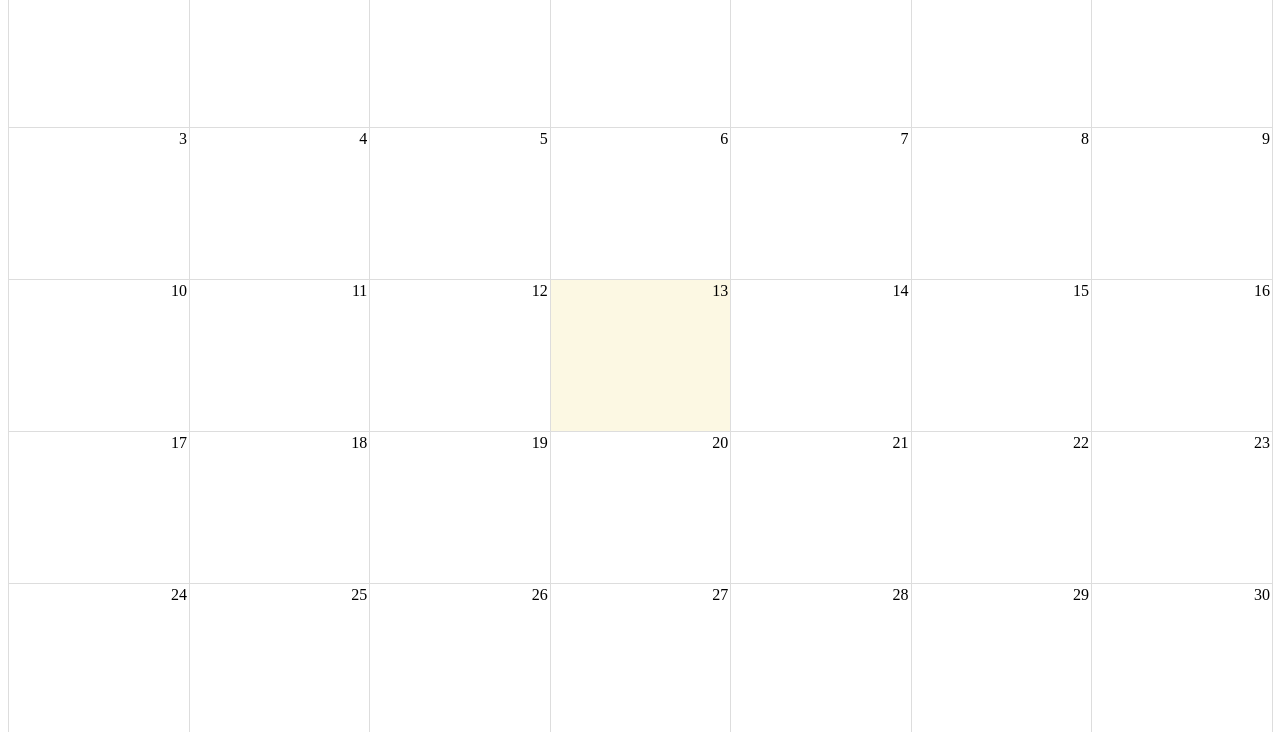
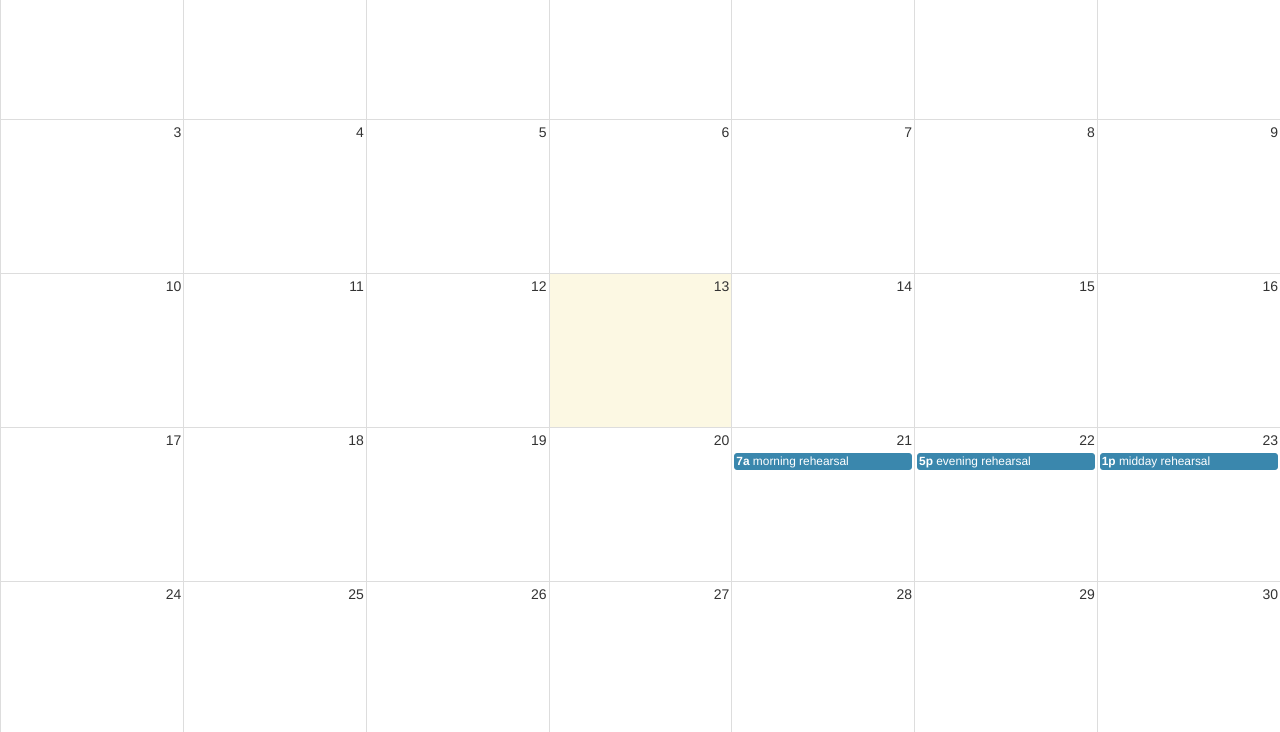
Before and after one commit to avifoxi/iBeamFrontEndSandbox, a website: page public/index.html in a window 1280 px wide. Shown: the part 174-906 px from the top of the page. Drawn offline with nearby package versions, Linux system fonts and the light colour scheme.

Commit message:
adding hard coded placeholders for UI

```diff
--- a/public/app.js
+++ b/public/app.js
@@ -0,0 +1,25 @@
+function User(name){
+	var self = this;
+	self.name = name;
+	self.schedulableBlocks = 4;
+}
+
+var eventsMay = [
+	{
+      title: 'morning rehearsal',
+      start: '2015-05-21 07:00',
+      end: '2015-05-21 09:00'
+      // ,
+      // performance: false
+  },
+  {
+      title: 'evening rehearsal',
+      start: '2015-05-22 17:00',
+      end: '2015-05-22 19:00'
+  },
+  {
+      title: 'midday rehearsal',
+      start: '2015-05-23 13:00',
+      end: '2015-05-23 15:00'
+  }
+]
--- a/public/index.html
+++ b/public/index.html
@@ -4,12 +4,14 @@
 	<meta charset="UTF-8">
 	<title>Full Cal</title>
 
+	<link href="https://maxcdn.bootstrapcdn.com/bootstrap/3.3.4/css/bootstrap.min.css" rel="stylesheet">
 	<link rel="stylesheet" href="/bower_packages/fullcalendar/dist/fullcalendar.css">
 
 	<script src="/bower_packages/jquery/dist/jquery.js"></script>
 	<script src="/bower_packages/moment/min/moment.min.js"></script>
 	<script src="/bower_packages/fullcalendar/dist/fullcalendar.js"></script>
 
+	<script src='app.js'></script>
 </head>
 <body>
 	<h1>Hello grrrrl</h1>
@@ -24,6 +26,17 @@
 
     $('#calendar').fullCalendar({
         // put your options and callbacks here
+        // defaultView: 'agendaWeek',
+
+        events: eventsMay,
+
+        dayClick: function(date, jsEvent, view) {
+	        console.log('Clicked on: ' + date.format());
+	        console.log('Coordinates: ' + jsEvent.pageX + ',' + jsEvent.pageY);
+	        console.log('Current view: ' + view.name);
+	        // change the day's background color just for fun
+	        // $(this).css('background-color', 'red');
+	    }
     })
 
 	});
```
